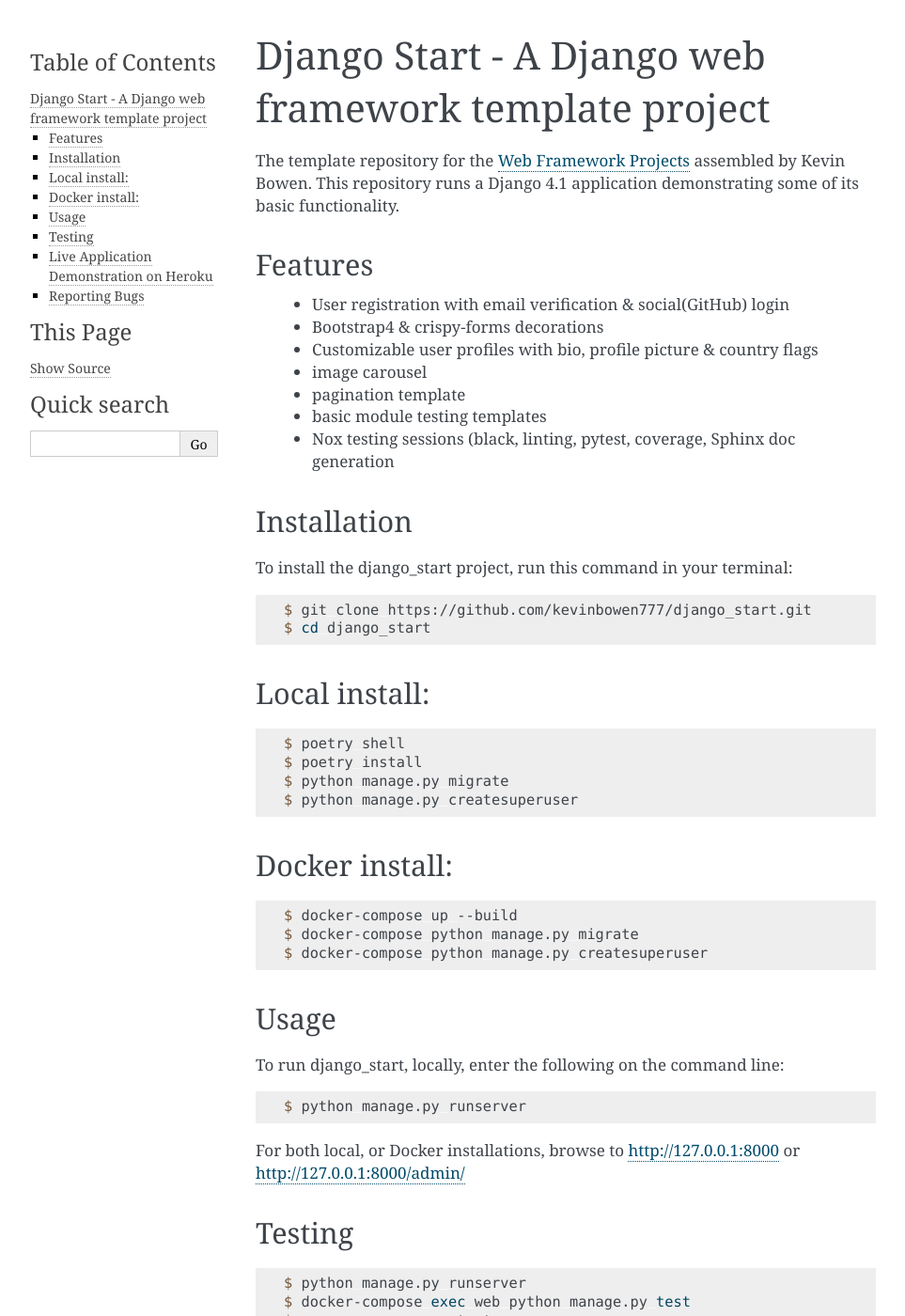
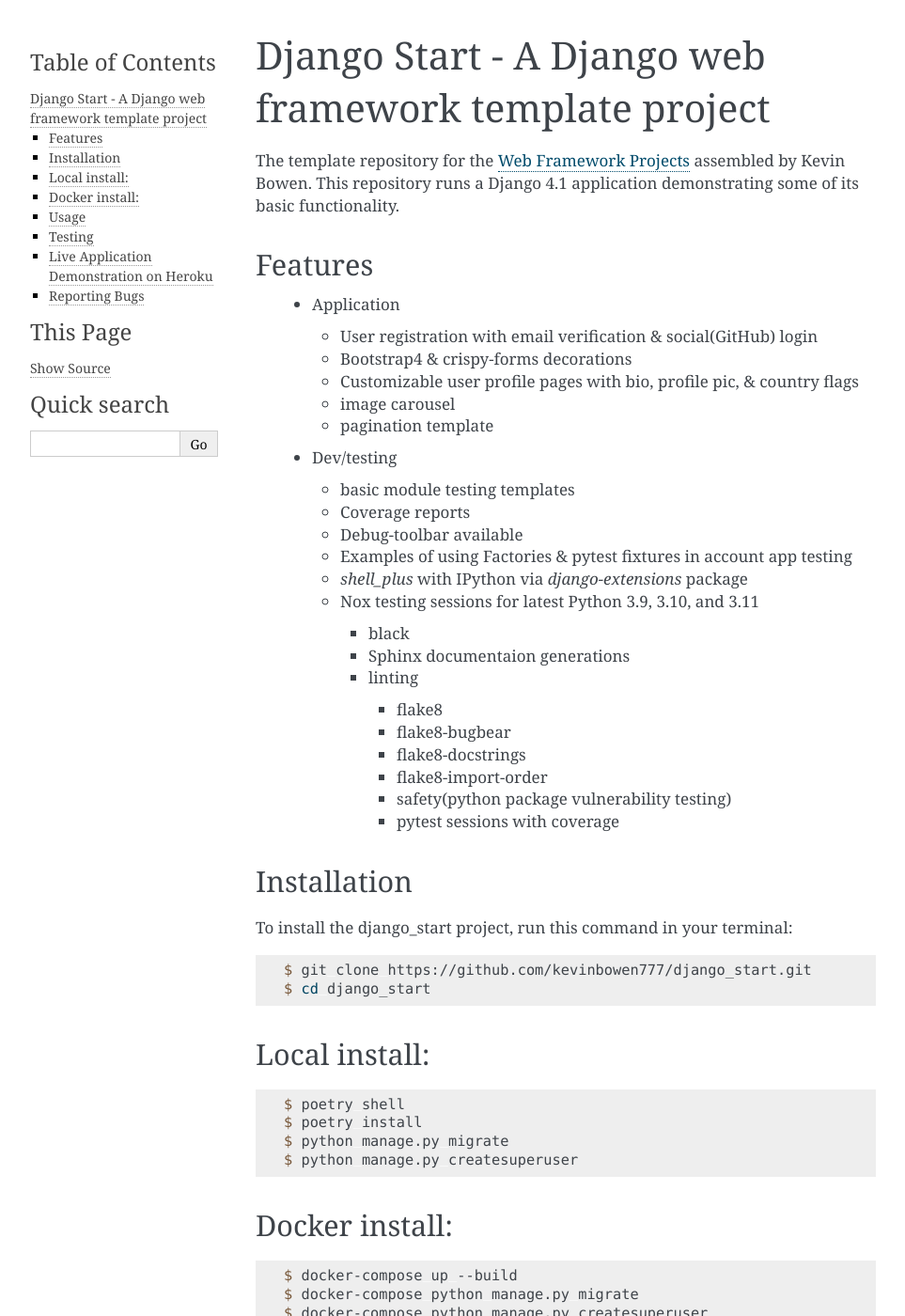
Before and after one commit to kevinbowen777/django-start, a Sphinx documentation site: the page built from docs/index.rst, in a window 1280 px wide and 1400 px high. Shown: the whole window at 94% size, without its empty margins (148-1111 px from the left). Built offline with Sphinx 7.4.7, drawn with Linux system fonts in a browser that asks for light colours.

Commit message:
Add feature list

```diff
--- a/docs/index.rst
+++ b/docs/index.rst
@@ -16,13 +16,32 @@
 Features
 --------
 
- * User registration with email verification & social(GitHub) login
- * Bootstrap4 & crispy-forms decorations
- * Customizable user profiles with bio, profile picture & country flags
- * image carousel
- * pagination template
- * basic module testing templates
- * Nox testing sessions (black, linting, pytest, coverage, Sphinx doc generation
+ * Application
+
+   * User registration with email verification & social(GitHub) login
+   * Bootstrap4 & crispy-forms decorations
+   * Customizable user profile pages with bio, profile pic, & country flags
+   * image carousel
+   * pagination template
+ * Dev/testing
+
+   * basic module testing templates
+   * Coverage reports
+   * Debug-toolbar available
+   * Examples of using Factories & pytest fixtures in account app testing
+   * `shell_plus` with IPython via `django-extensions` package
+   * Nox testing sessions for latest Python 3.9, 3.10, and 3.11
+
+     * black
+     * Sphinx documentaion generations
+     * linting
+
+       * flake8
+       * flake8-bugbear
+       * flake8-docstrings
+       * flake8-import-order
+       * safety(python package vulnerability testing)
+       * pytest sessions with coverage
 
 Installation
 ------------
```
